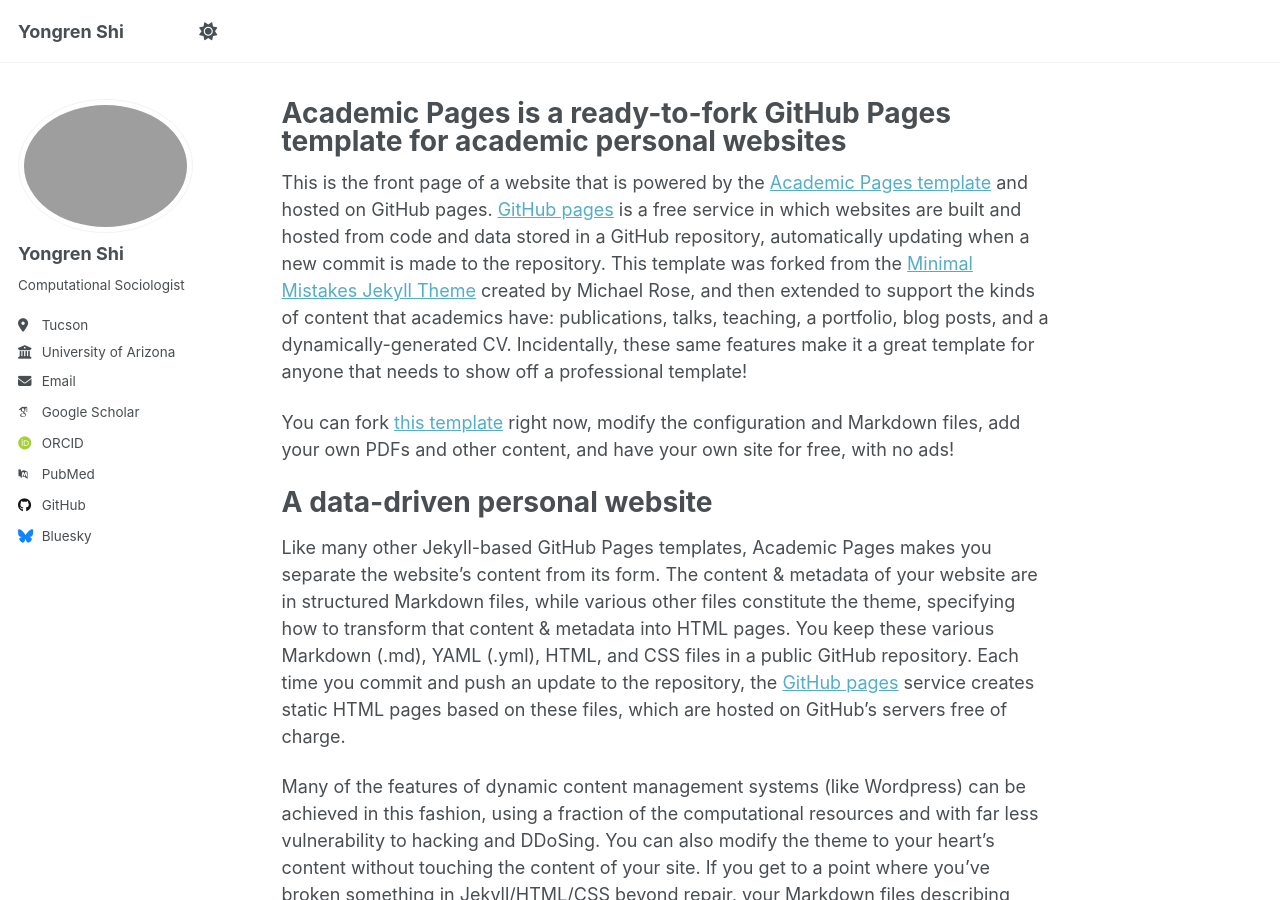
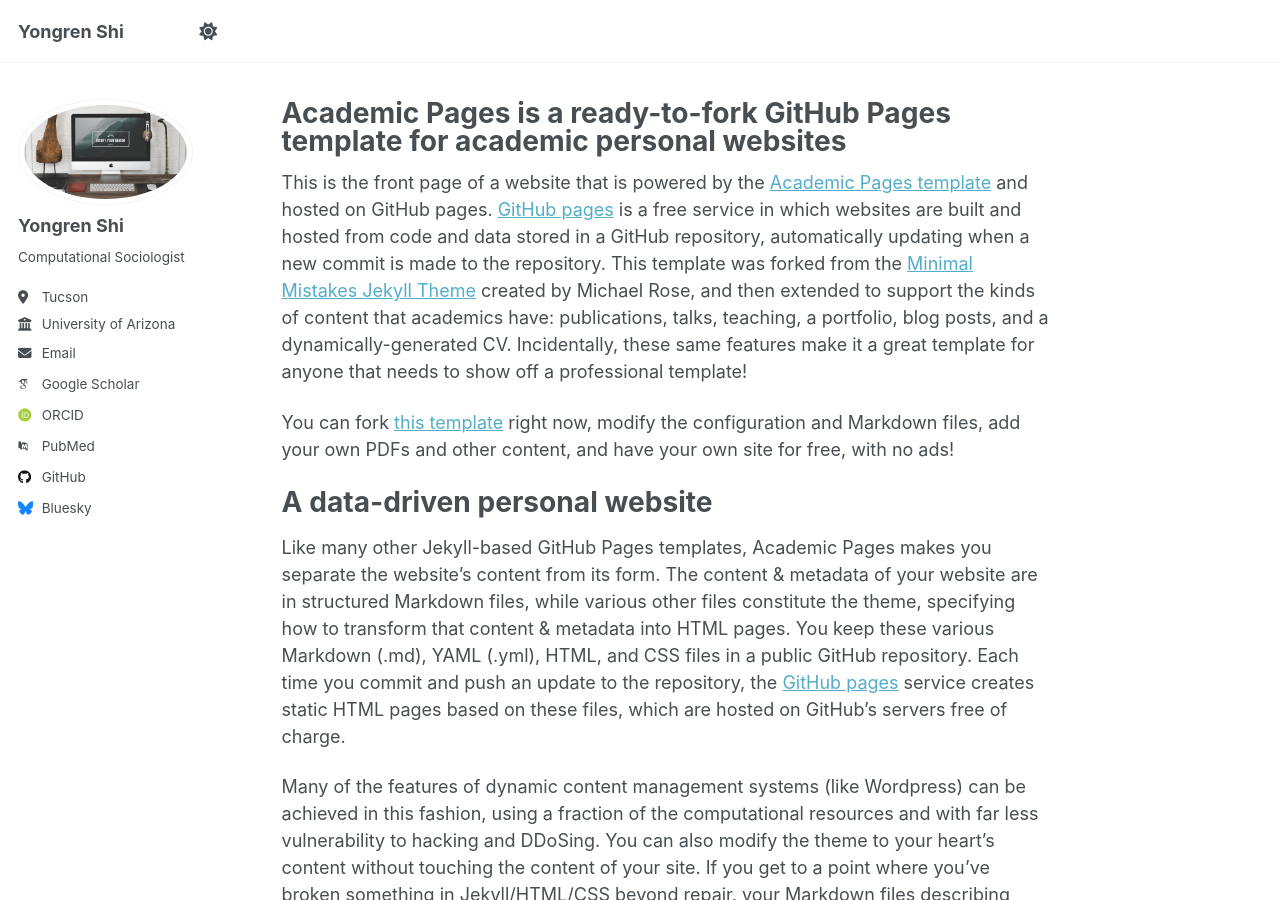
Before and after one commit to YongrenShi/YongrenShi, a Jekyll site: the page built from _pages/about.md, in a window 1280 px wide and 900 px high. Built offline with Jekyll 4.4.1, drawn with Linux system fonts in a browser that asks for light colours; some web fonts are replaced; a script that is not in the unit is left out.

Commit message:
Update _config.yml

```diff
--- a/_config.yml
+++ b/_config.yml
@@ -22,7 +22,7 @@ repository               : "academicpages/academicpages.github.io"
 #               Additional customization can be done by editing /_includes/author-profile.html
 author:
   # Biographic information
-  avatar           : "bio_photo.jpg"
+  avatar           : "foo-bar-identity.jpg"
   name             : "Yongren Shi"
   pronouns         : # example: "she/her"
   bio              : "Computational Sociologist"
```
